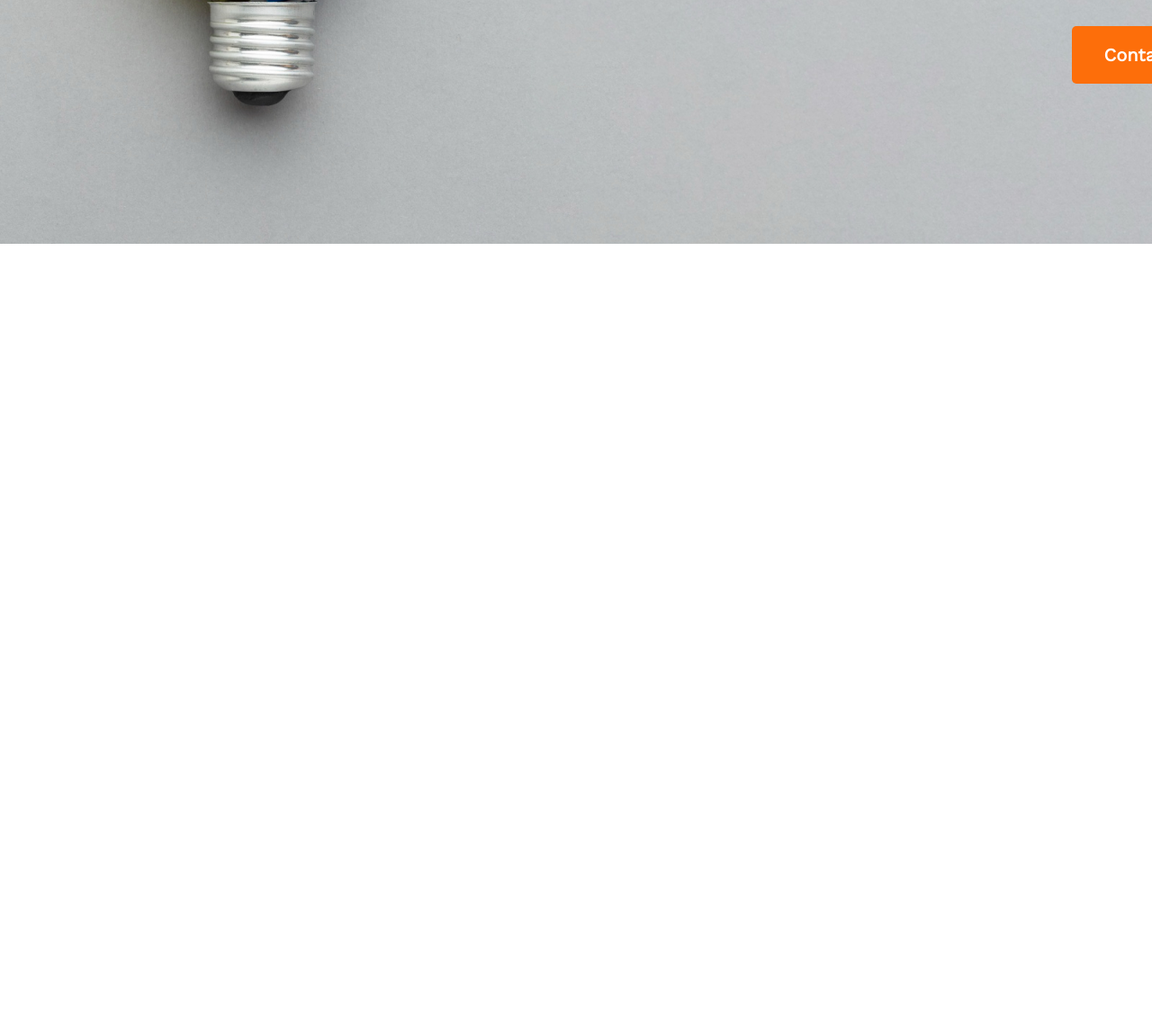
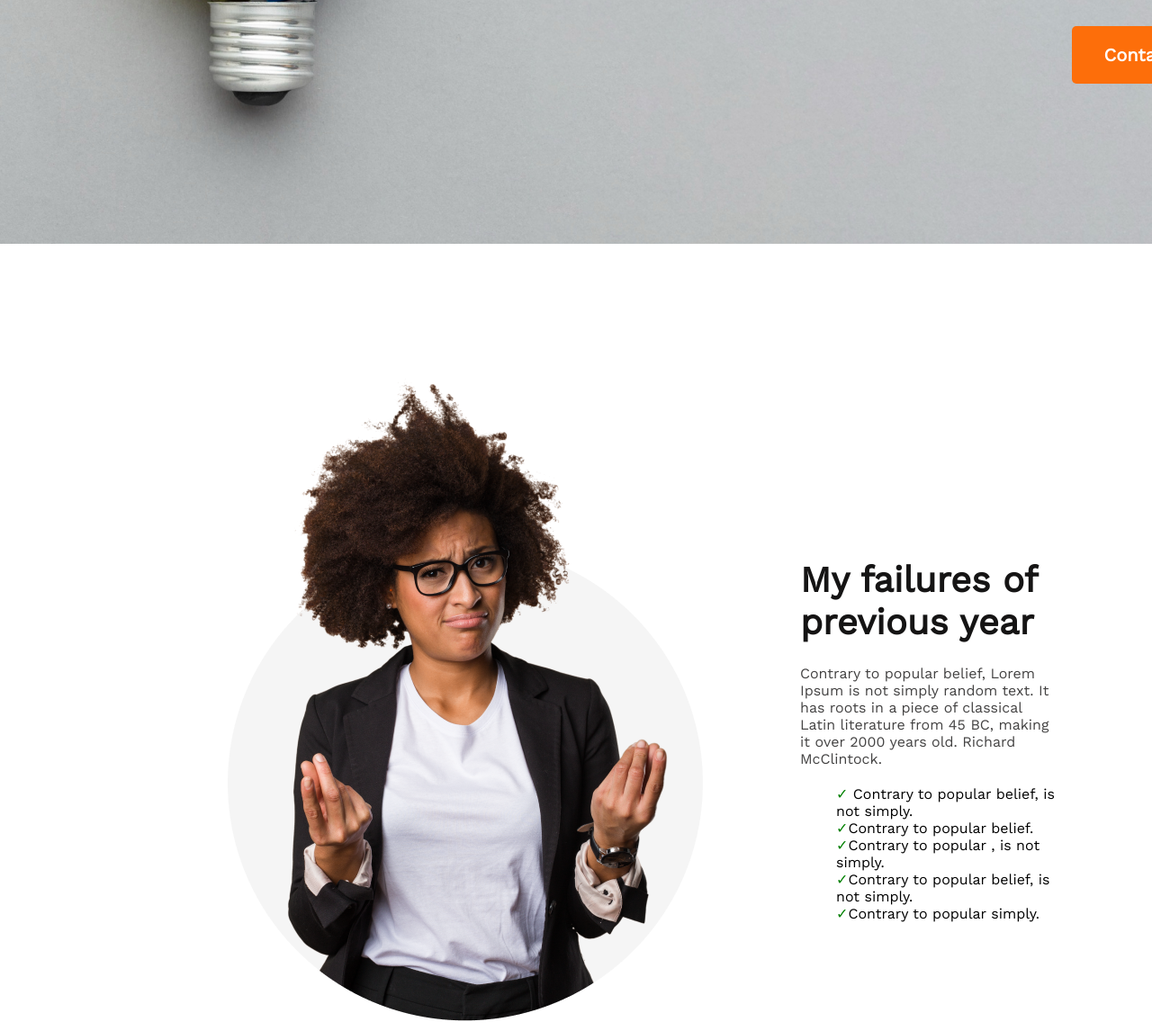
Before and after one commit to tarekulislam58/assignment-no-one, a plain HTML site: page index.html in a window 1280 px wide. Shown: the part 538-1684 px from the top of the page at 90% size. Before the commit the page ends 809 px from the top, so only its background shows below. Drawn offline with nearby package versions, Linux system fonts and the light colour scheme.

Commit message:
section one added

```diff
--- a/index.html
+++ b/index.html
@@ -10,17 +10,37 @@
     <!-- css link -->
 <link rel="stylesheet" href="/styles/assignment.css">
 </head>
+
 <body>
     <header class="header">
-        <div class="h-t">
+
 <h1 class="header-title">All Things Are Possible If You believe</h1>
 <p class="header-description">There are many variations of passages of Lorem Ipsum available, but the majority have suffered alteration in some form, by injected humour, or randomised words</p>
 
 <input class="btn-p1" type="button" value="Contact Us">
-</div>
+
     </header>
     <main>
+        <!-- section one  -->
+<section class="s-one">
+    <div class="s-one-des">
+        <div class="img">
+<img src="images/person.png" alt="">
+        </div>
+        <div class="description">
+<h2 class="h-des">My failures of previous year</h2>
+<p class="p-des">Contrary to popular belief, Lorem Ipsum is not simply random text. It has roots in a piece of classical Latin literature from 45 BC, making it over 2000 years old. Richard McClintock.</p>
+<ul>
+    <li> Contrary to popular belief, is not simply.</li>
+    <li>Contrary to popular belief.</li>
+    <li>Contrary to popular , is not simply.</li>
+    <li>Contrary to popular belief, is not simply.</li>
+    <li>Contrary to popular simply.</li>
+</ul>
+        </div>
+    </div>
 
+</section>
     </main>
     <footer>
 
--- a/styles/assignment.css
+++ b/styles/assignment.css
@@ -2,7 +2,7 @@
     margin: 0px;
     font-family: 'Work Sans';
 }
-
+ /* banner styles */
 .header {
     background-image: url(/images/banner/banner2.png);
     width: 1600px;
@@ -47,3 +47,43 @@
     margin-left: 860px;
 
 }
+
+/* section one styles */
+.s-one{
+    width: 1080px;
+    height: 735px;
+    margin-top: 140px;
+    background-color: #FFFFFF;
+}
+.s-one-des{
+display: flex;
+}
+img{
+margin-left: 230px;
+}
+.description{
+padding-left: 90px;
+margin-top: 210px;
+}
+.h-des{
+    font-weight: 700;
+    font-size: 40px;
+    color: #151414;
+    width: 288px;
+    height: 94px;
+}
+.p-des{
+    font-size: 16px;
+    /* line-height: 26px; */
+    color: #444343;
+    padding-top: 24px;
+    padding-bottom: 20px;
+}
+
+li{
+    list-style: none;
+}
+li:before{
+    content:'\2713' ;
+    color: green;
+}
```
Also changed, not shown: images/checked.png (added).
